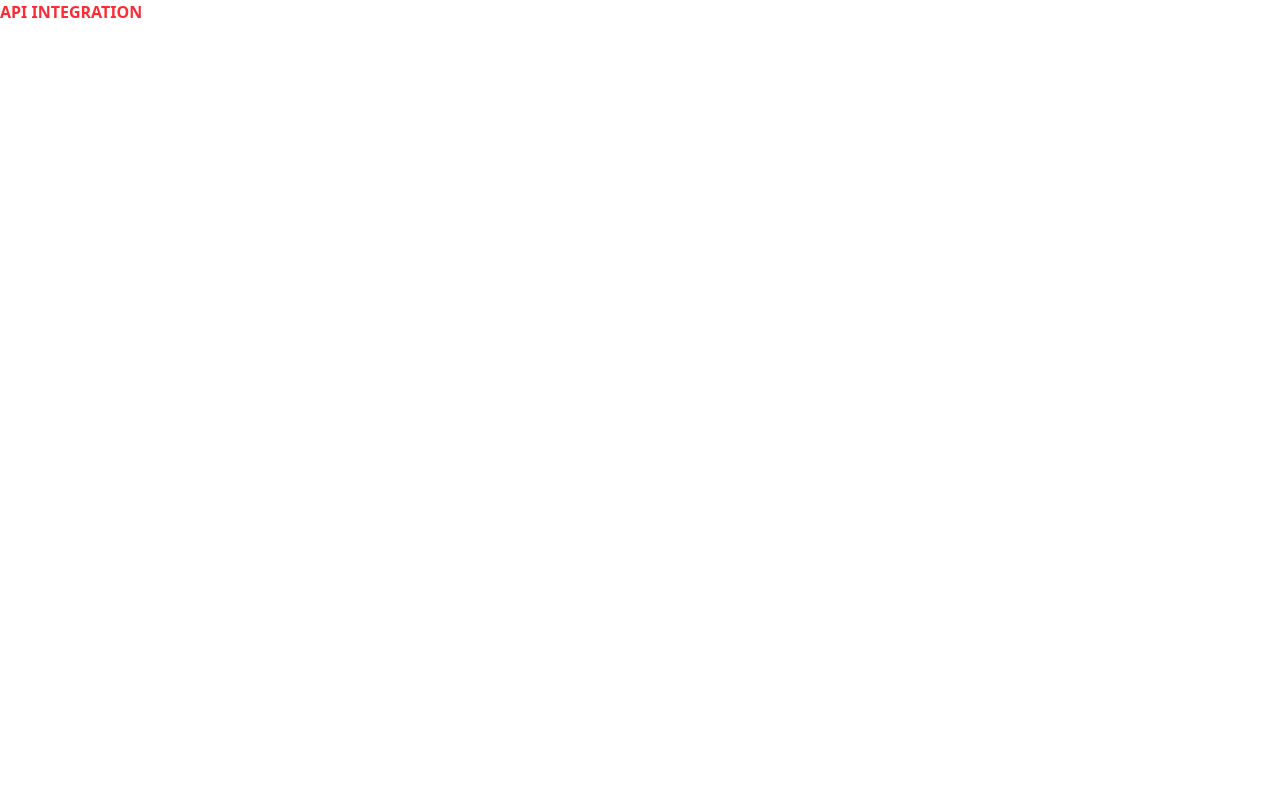
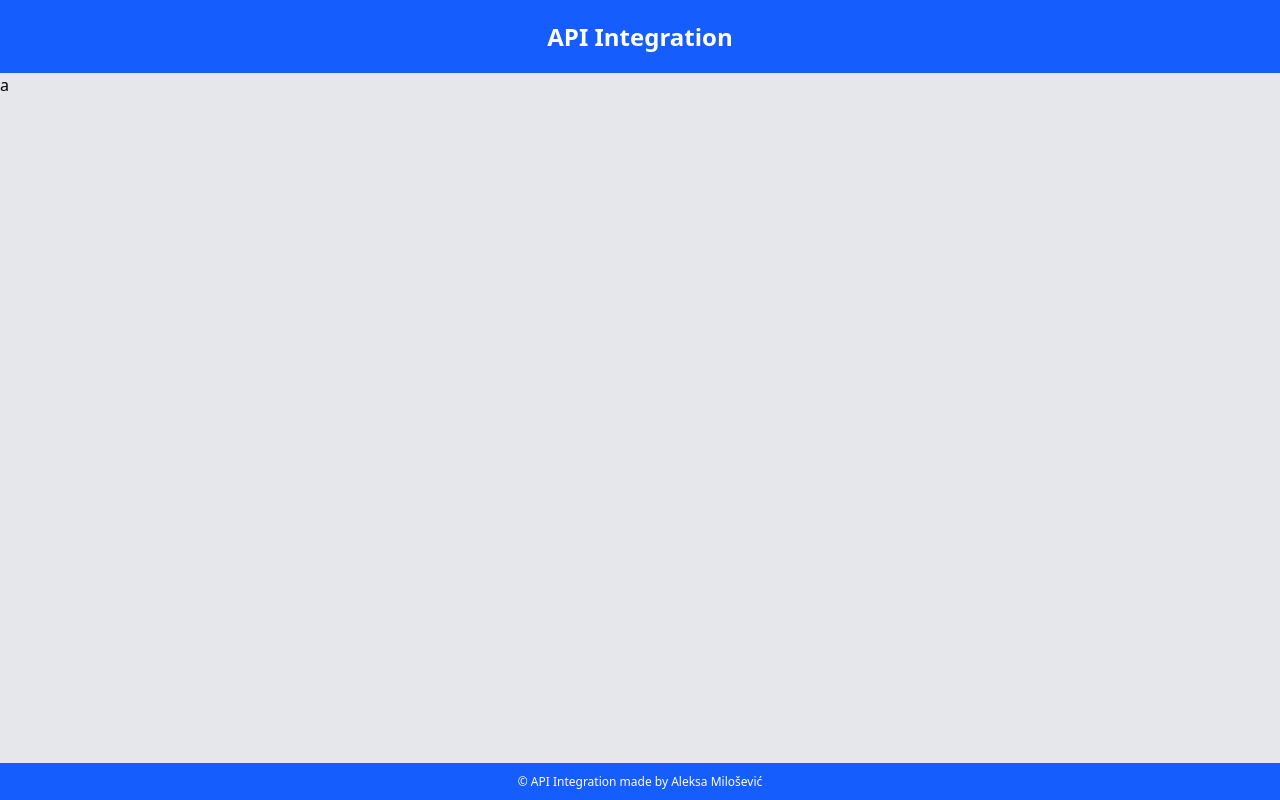
Before and after one commit to aleksamlsvc12/BlogBook, a Vue app: page / in a window 1280 px wide. Built offline with nearby package versions, Linux system fonts and the light colour scheme.

Commit message:
made header, main and footer components

```diff
--- a/src/App.vue
+++ b/src/App.vue
@@ -1,3 +1,13 @@
+<script setup>
+import Header from "./components/Header.vue";
+import Main from "./components/Main.vue";
+import Footer from "./components/Footer.vue";
+</script>
+
 <template>
-  <div class="text-red-500 font-bold">API INTEGRATION</div>
+  <div class="flex flex-col h-screen">
+    <Header></Header>
+    <Main></Main>
+    <Footer></Footer>
+  </div>
 </template>
--- /dev/null
+++ b/src/components/Footer.vue
@@ -0,0 +1,5 @@
+<template>
+  <div class="w-full bg-blue-600 flex justify-center items-center p-2 h-[5%]">
+    <span class="text-white text-xs">&copy; API Integration made by Aleksa Milošević</span>
+  </div>
+</template>
--- /dev/null
+++ b/src/components/Header.vue
@@ -0,0 +1,5 @@
+<template>
+  <div class="w-full bg-blue-600 flex justify-center items-center p-4 h-[10%]">
+    <span class="text-white text-2xl font-bold">API Integration</span>
+  </div>
+</template>
--- /dev/null
+++ b/src/components/Main.vue
@@ -0,0 +1,3 @@
+<template>
+  <div class="h-full bg-gray-200">a</div>
+</template>
```
